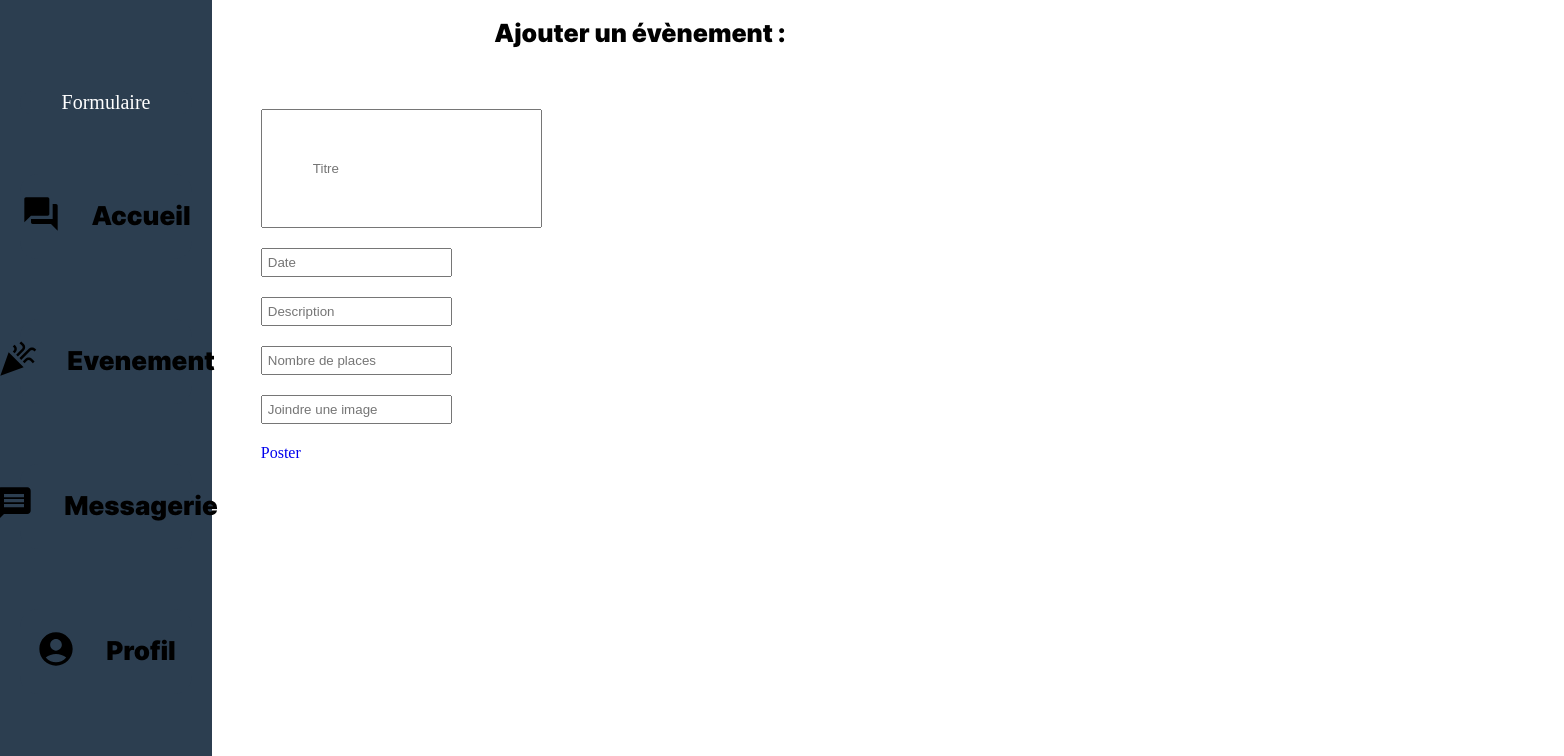
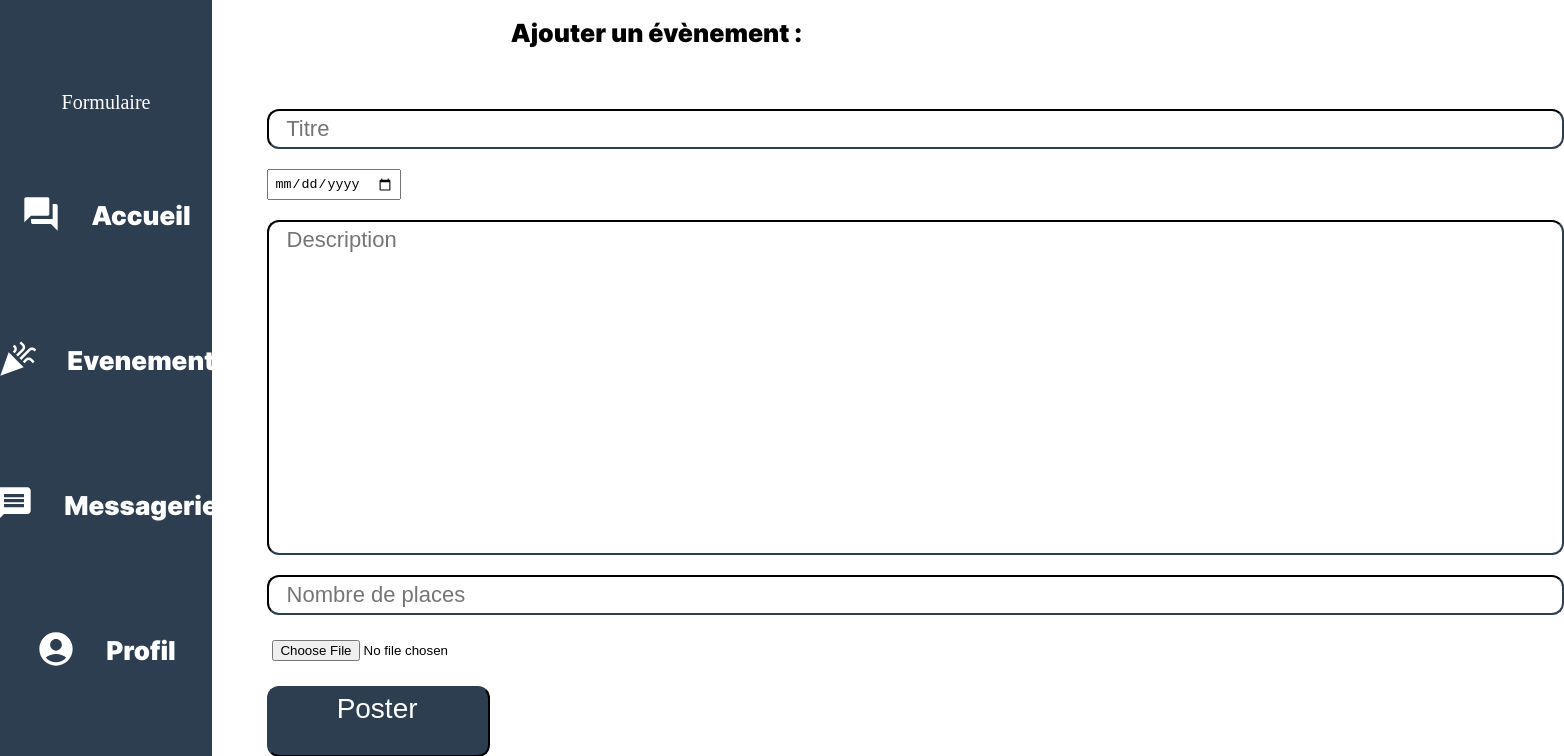
Before and after one commit to macenteno63/ekip1, a React (Create React App) app: page /addevenement in a window 1280 px wide. Shown: the top 756 px of the page, 1564 px wide, since content can reach past the window. Built offline with nearby package versions, Linux system fonts and the light colour scheme; no server answers.

Commit message:
front evenement

```diff
--- a/package.json
+++ b/package.json
@@ -12,8 +12,10 @@
     "@testing-library/user-event": "^13.5.0",
     "axios": "^1.1.3",
     "bcrypt": "^5.1.0",
+    "cookie": "^0.5.0",
     "cookie-parser": "^1.4.6",
     "cors": "^2.8.5",
+    "js-cookie": "^3.0.1",
     "jsonwebtoken": "^8.5.1",
     "mongoose": "^6.6.5",
     "multer": "^2.0.0-rc.1",
--- a/src/pages/AddEvenement.js
+++ b/src/pages/AddEvenement.js
@@ -1,25 +1,28 @@
 import '../styles/pages/addevenement.css'
-import '../styles/pages/erreur.css'
 import React from 'react';
 import { NavLink } from 'react-router-dom';
 import Navigation from '../components/Navigation';
-import { Grid } from '@mui/material';
 
 const AddEvenement = () => {
     return (
-    <div>
-        <Navigation/>
-        <h2>Ajouter un évènement :</h2>
-        <ul className='liste'>
-            <li><input className="titre" id={"titre"} placeholder={"Titre"}/></li>
-            <li><input id={"date"} placeholder={"Date"}/></li>
-            <li><input id={"description"} placeholder={"Description"}/></li>
-            <li><input id={"nbplaces"} placeholder={"Nombre de places"}/></li>
-            <li><input id={"joindreimg"} placeholder={"Joindre une image"}/></li>
-        <NavLink style={{ textDecoration: 'none' }} to="/evenement" className={(nav) => (nav.isActive ? "nav-active" : "")} end>
-            <li>Poster</li>
-        </NavLink>
-        </ul>
+    <div class="grid-container">
+        <div class="grid-item">
+            <Navigation/>
+        </div>
+
+        <div class="grid-item">
+           <h2 className="titre">Ajouter un évènement :</h2>
+            <ul className="liste">
+                <li><input id={"titre"} placeholder={"  Titre"}/></li>
+                <li><input id={"date"} type="date"/></li>
+                <li><input id={"description"} placeholder={"  Description"}/></li>
+                <li><input id={"nbplaces"} placeholder={"  Nombre de places"}/></li>
+                <li><input type="file"/></li>
+                <NavLink style={{ textDecoration: 'none' }} to="/evenement" className={(nav) => (nav.isActive ? "nav-active" : "")} end>
+                    <li><input id={"poster"} type="button" value="        Poster"/></li>
+                </NavLink>
+            </ul>
+        </div>
 
     </div>
     );
--- a/src/pages/Evenement.js
+++ b/src/pages/Evenement.js
@@ -1,18 +1,45 @@
 import '../styles/pages/evenement.css'
-import '../styles/pages/erreur.css'
 import React from 'react';
 import { NavLink } from 'react-router-dom';
 import Navigation from '../components/Navigation';
 
 const Evenement = () => {
     return (
-    <div>
-        <Navigation/>
+    <div className="Evenement">
+        <grc>
 
-        <NavLink style={{ textDecoration: 'none' }} to="/addevenement" className={(nav) => (nav.isActive ? "nav-active" : "")} end>
-                    <li>Add Event</li>
+            <gri>
+                <Navigation/>
+            </gri>
 
-        </NavLink>
+            <gri>
+                <h2 className="titre">Évènement :</h2>
+                <NavLink style={{ textDecoration: 'none' }} to="/addevenement" className={(nav) => (nav.isActive ? "nav-active" : "")} end>
+                    <p>Ajouter un évènement</p>
+                </NavLink>
+
+                <div class="grid-container2">
+                    <div class="grid-item">
+                        <img src="../images/event.png"/>
+                        <div className="event">
+                            <h3>titre</h3>
+                            <p className="text">description date</p>
+
+                        </div>
+                    </div>
+                    <div class="grid-item2">
+                        <img src="../images/event.png"/>
+                        <div className="event">
+                            <h3>titre</h3>
+                            <p className="text">description date</p>
+
+                        </div>
+                    </div>
+                </div>
+
+            </gri>
+
+        </grc>
     </div>
     );
 };
--- a/src/pages/Profil.js
+++ b/src/pages/Profil.js
@@ -6,6 +6,7 @@ import BoutonBasPage from '../components/BoutonBasPage';
 import EditIcon from '@mui/icons-material/Edit';
 import {useContext} from "react";
 import {UidContext} from "../components/AppContext";
+
 
 const Profil = () => {
     const uid = useContext(UidContext);
--- a/src/styles/components/navigation.css
+++ b/src/styles/components/navigation.css
@@ -12,6 +12,10 @@
       margin-top: -10px;
       margin-bottom: 0px;
       left: 0;
+}
+
+.Navigation p{
+  color: white;
 }
 
 .Navigation li {
--- a/src/styles/pages/addevenement.css
+++ b/src/styles/pages/addevenement.css
@@ -5,6 +5,41 @@
     padding-top: 50px;
 }
 
-.titre{
-    padding: 50px;
+#titre{
+    padding-right: 1000px;
+    font-size: 22px;
+    border-radius: 12px;
+    border-color: #2C3E50;
 }
+
+#description{
+    padding-right: 1000px;
+    padding-bottom: 300px;
+    font-size: 22px;
+    border-radius: 12px;
+    border-color: #2C3E50;
+}
+
+#poster{
+    padding-right: 70px;
+    padding-bottom: 30px;
+    font-size: 28px;
+    border-radius: 12px;
+    border-color: #2C3E50;
+    background-color: #2C3E50;
+    color: white;
+}
+
+#nbplaces{
+    padding-right: 1000px;
+    font-size: 22px;
+    border-radius: 12px;
+    border-color: #2C3E50;
+}
+.grid-container {
+    display: grid;
+  }
+
+  .grid-item {
+    text-align: left;
+  }
--- a/src/styles/pages/evenement.css
+++ b/src/styles/pages/evenement.css
@@ -0,0 +1,30 @@
+.Evenement grc{
+    display: grid;
+    grid-template-columns: auto auto;
+
+}
+.grid-container2{
+    display: grid;
+    grid-template-columns: auto auto;
+
+}
+
+.Evenement gri{
+    text-align: left;
+    padding-left: 80px;
+    padding-right: 80px;
+}
+
+.grid-item2{
+    text-align: left;
+    padding-left: 80px;
+    padding-right: 80px;
+  }
+
+  .event{
+    background-color: #2C3E50;
+    color: white;
+  }
+  .text{
+    color: white;
+  }
```
Also changed, not shown: 1 other file (tests, documents, lock files or other folders).
